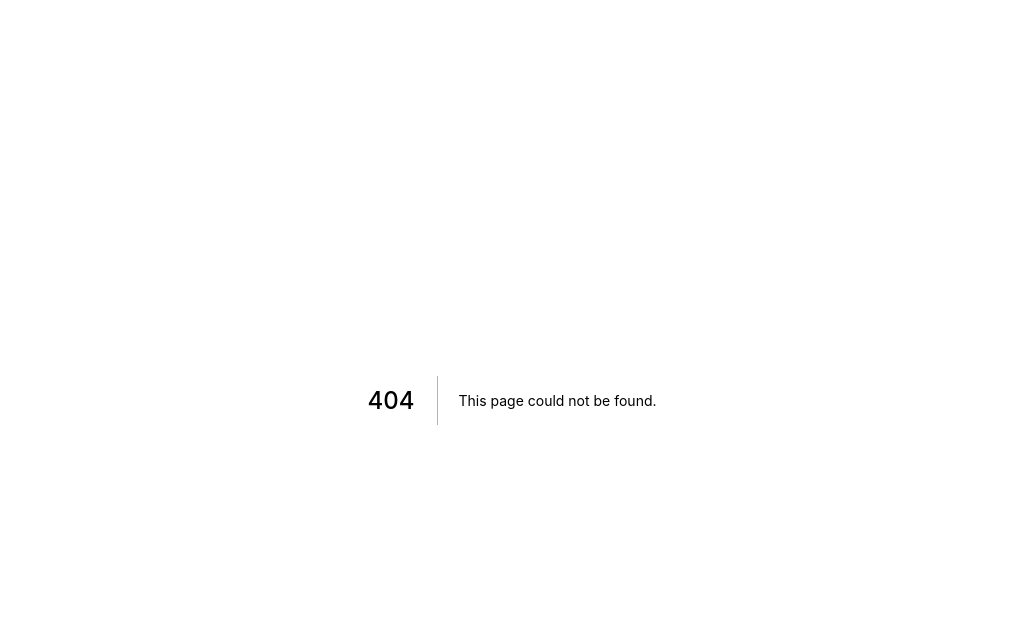
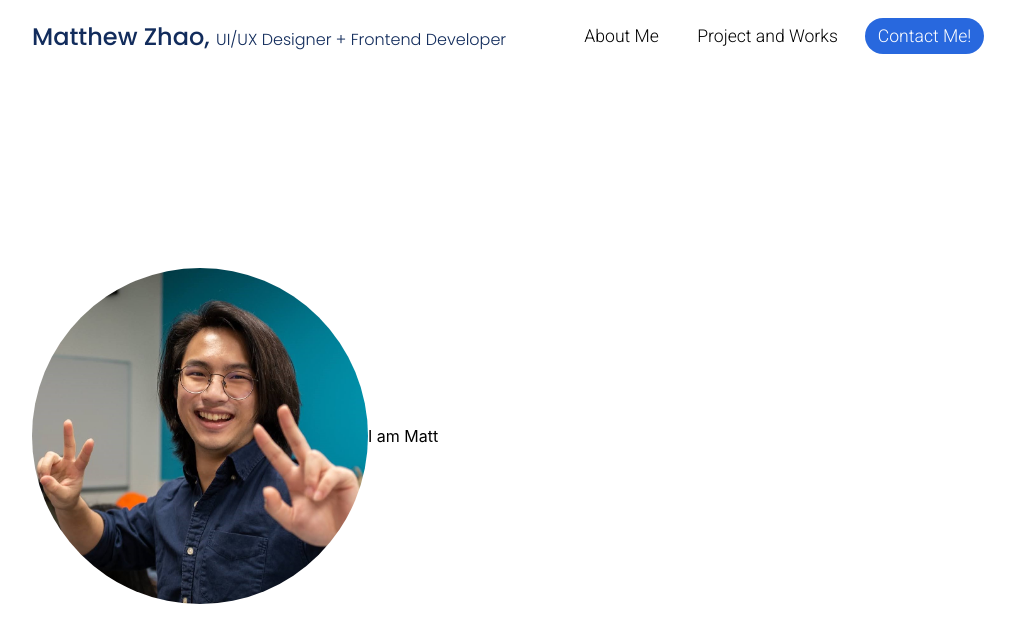
Before and after one commit to ItsMe-Matt/portfolio, a Next.js app: page /AboutMe in a window 1280 px wide. Before the commit this address had no page. Shown: the top 642 px of the page, without its empty margins (128-1143 px from the left). Built offline with nearby package versions, Linux system fonts and the light colour scheme.

Commit message:
About Me Page added

```diff
--- /dev/null
+++ b/pages/AboutMe/index.js
@@ -0,0 +1,144 @@
+import { useState } from 'react';
+import styled from 'styled-components'
+import Image from 'next/image';
+
+import ContactUI from '../../comps/ContactUI';
+import HeadNav from '../../comps/HeadNav';
+import CaseNav from '../../comps/CaseNav';
+import TextBox from '../../comps/TextBox';
+import TextBox2 from '../../comps/TextBox2';
+import TextBox3 from '../../comps/TextBox3';
+import OtherProj from '../../comps/OtherProj';
+
+import Video from '../../comps/Video';
+
+
+import ProjTable from '../../comps/ProjTable';
+
+import Proj from '../data/Proj.json'
+
+
+export default function CompassPlusUI() {
+  var [S1Display, setS1Display] = useState("none")
+  var [S2Display, setS2Display] = useState("none")
+  var [S3Display, setS3Display] = useState("none")
+
+  var P0 = Proj[1]
+
+//For Contact Area
+  function S1On(){
+    setS1Display("flex")
+  }
+  function S1Off(){
+    setS1Display("none")
+  }
+  function S2On(){
+    setS2Display("flex")
+  }
+  function S2Off(){
+    setS2Display("none")
+  }
+  function S3On(){
+    setS3Display("flex")
+  }
+  function S3Off(){
+    setS3Display("none")
+  }
+
+  return (<div>
+    <Container>
+    <HeadNav />
+      <Hero>
+        <RowCenter>
+            <HeadLeft>
+                <ImgCont>
+                    <Image
+                    src="/static/profileImg.jpg"
+                    width={1065}
+                    height={1065}
+                    layout="responsive"
+                    />
+                </ImgCont>
+            </HeadLeft>
+
+            <HeadRight>
+                I am Matt
+            </HeadRight>
+        </RowCenter>
+      </Hero>
+
+      <Content>
+
+      </Content>
+      <FooterArea id='contact'>
+        <ContactUI
+          onS1Off={()=>S1Off()}
+          onS1Over={()=>S1On()}
+          S1D={S1Display}
+
+          onS2Off={()=>S2Off()}
+          onS2Over={()=>S2On()}
+          S2D={S2Display}
+
+          onS3Off={()=>S3Off()}
+          onS3Over={()=>S3On()}
+          S3D={S3Display}
+        />
+      </FooterArea>
+    </Container>
+    </div>)
+}
+
+
+
+const Container = styled.div`
+cursor: context-menu
+`
+const Hero = styled.div`
+  background-color: #fff;
+  height: 91vh;
+  display: flex;
+  flex-direction: column;
+  align-items: center;
+  justify-content: center;
+`
+
+const RowCenter = styled.div`
+  display: flex;
+  flex-direction: row;
+  align-items: center;
+  justify-content: center;
+  width: 75vw;
+`
+
+const Content = styled.div`
+  min-height: 100vh;
+  background-color: #f7faff;
+  padding: 3vh 0;
+  display: flex;
+  flex-direction: column;
+  align-items: center;
+
+  box-shadow: 0 2vh 5vh #fff inset;
+`
+
+const HeadLeft = styled.div`
+width: 35%;
+
+`
+const HeadRight = styled.div`
+width: 65%;
+`
+
+const ImgCont = styled.div`
+width: 100%;
+border-radius: 100vw;
+overflow: hidden;
+`
+
+const FooterArea = styled.div`
+  padding: 5vh 0;
+  display: flex;
+  flex-direction: column;
+  align-items: center;
+`
```
Also changed, not shown: pages/index.js (+15 -11 lines), public/static/profileImg.jpg (added).
